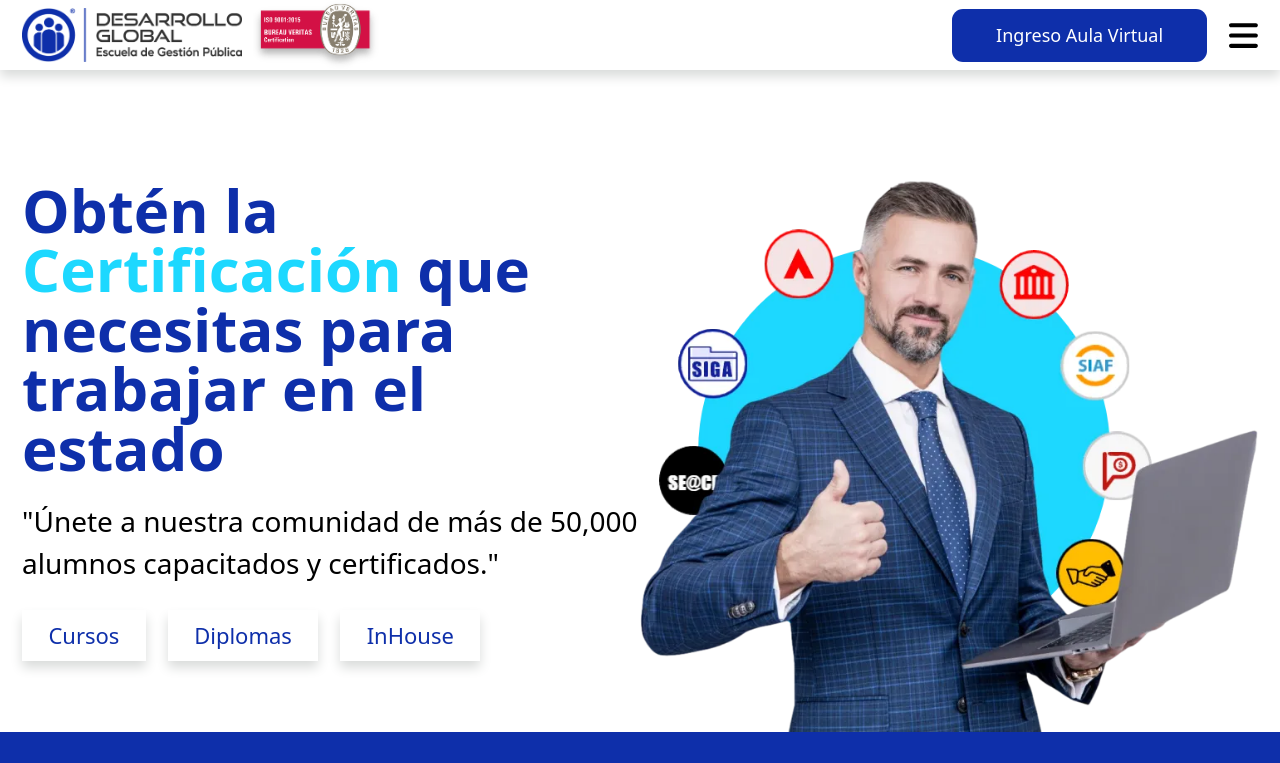
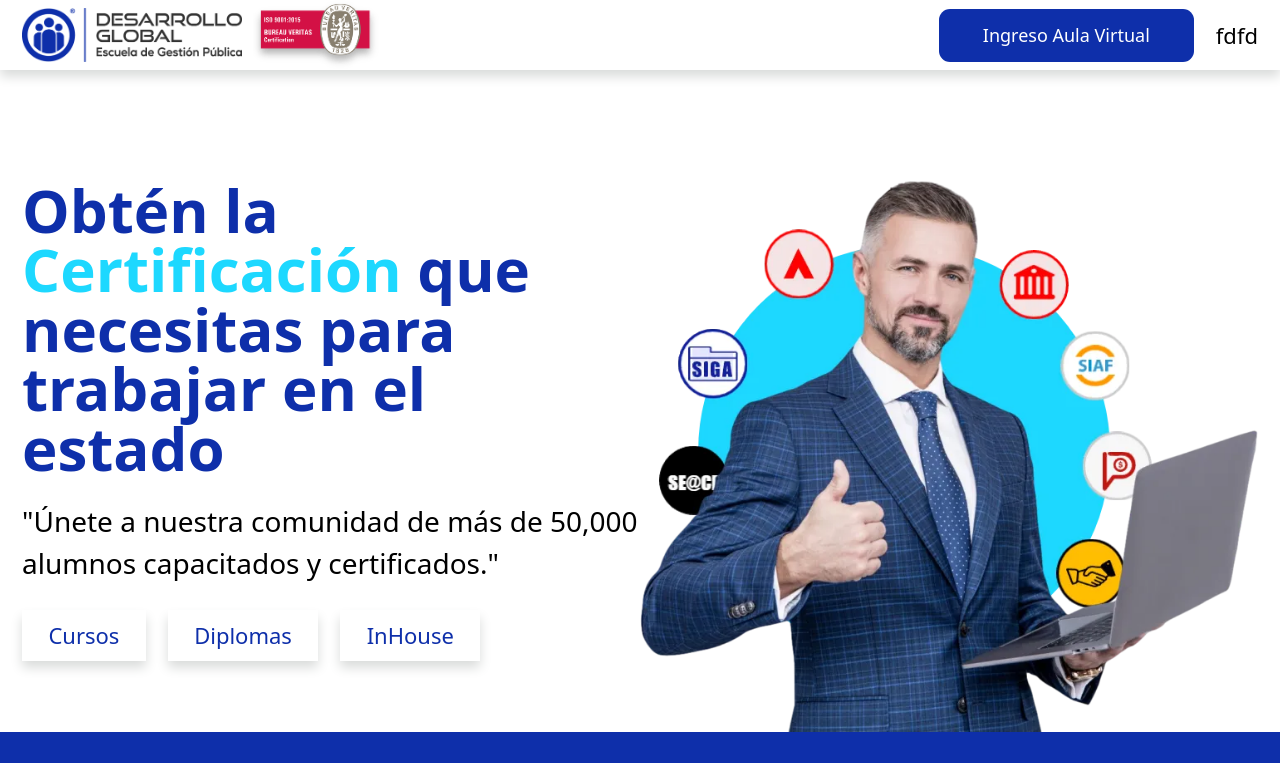
Before and after one commit to IsaacCastroCisneros/desarrollo-global-new-web, a Next.js app: page / in a window 1280 px wide. Shown: the top 763 px of the page. Built offline with nearby package versions, Linux system fonts and the light colour scheme.

Commit message:
well well

```diff
--- a/components/NavBar/Navbar.tsx
+++ b/components/NavBar/Navbar.tsx
@@ -43,10 +43,11 @@ export default function Navbar()
         <Button name='ingresar al aula virtual' className="ml-auto navbar1:hidden">ingreso aula virtual</Button>
         <button
           className="navbar:block hidden ml-[1rem]"
-          onClick={() => setShow(!show)}
+         /*  onClick={() => setShow(!show)} */
           name='abrir menu responsive para celular'
         >
-          <FontAwesomeIcon size="xl" icon={faBars} />
+          {/* <FontAwesomeIcon size="xl" icon={faBars} /> */}
+          fdfd
         </button>
       </nav>
     </header>
```
